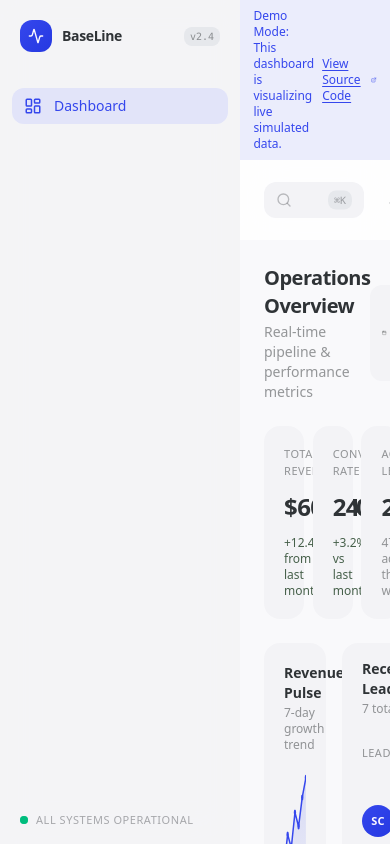
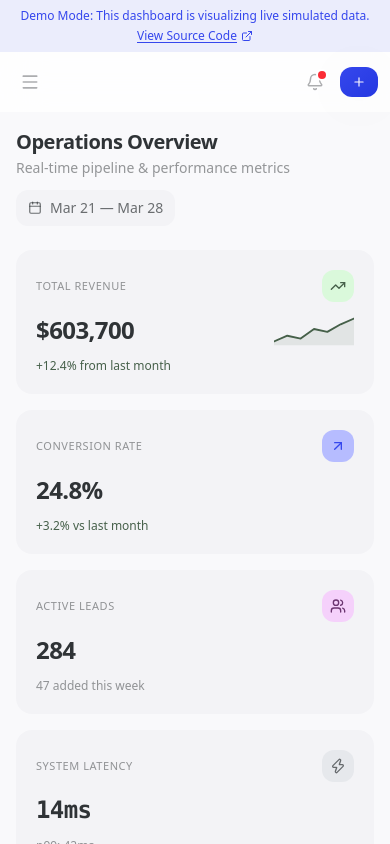
Before and after one commit to byronPantoja/mockup-dashboard, a Next.js app: page / in a window 390 px wide. Built offline with nearby package versions, Linux system fonts and the light colour scheme.

Commit message:
feat: add responsive breakpoints for mobile and tablet layouts
Sidebar collapses to a slide-out drawer with hamburger toggle on mobile.
Metric grids, content panels, and tables stack gracefully across sm/md/lg/xl
breakpoints. TopBar, filter bars, and modal forms adapt to narrow viewports.

```diff
--- a/app/page.tsx
+++ b/app/page.tsx
@@ -20,11 +20,11 @@ export default function PublicDashboard() {
         mode="public"
         onContactClick={() => setContactOpen(true)}
       >
-        <div className="flex">
+        <div className="flex flex-col xl:flex-row">
           {/* Primary content */}
-          <div className="flex-1 p-6 space-y-6">
+          <div className="flex-1 min-w-0 p-4 sm:p-6 space-y-6">
             {/* Page header */}
-            <div className="flex items-center justify-between">
+            <div className="flex flex-col sm:flex-row sm:items-center justify-between gap-3">
               <div>
                 <h1 className="text-xl font-semibold text-on-surface tracking-tight">
                   Operations Overview
@@ -33,7 +33,7 @@ export default function PublicDashboard() {
                   Real-time pipeline & performance metrics
                 </p>
               </div>
-              <button className="flex items-center gap-2 rounded-xl bg-surface-low px-3 py-2 text-sm text-on-surface/70 hover:bg-surface-high transition-colors">
+              <button className="flex items-center gap-2 rounded-xl bg-surface-low px-3 py-2 text-sm text-on-surface/70 hover:bg-surface-high transition-colors self-start sm:self-auto shrink-0">
                 <Calendar size={14} />
                 Mar 21 — Mar 28
               </button>
@@ -42,11 +42,11 @@ export default function PublicDashboard() {
             <MetricCards />
 
             {/* Revenue chart + Leads table */}
-            <div className="grid grid-cols-5 gap-4">
-              <div className="col-span-2">
+            <div className="grid grid-cols-1 lg:grid-cols-5 gap-4">
+              <div className="lg:col-span-2">
                 <RevenueChart />
               </div>
-              <div className="col-span-3">
+              <div className="lg:col-span-3">
                 <LeadsTable
                   onAction={(lead, action) =>
                     addToast(`${lead.name}: ${action}`)
--- a/components/dashboard/AdminMetricCards.tsx
+++ b/components/dashboard/AdminMetricCards.tsx
@@ -51,7 +51,7 @@ export default function AdminMetricCards({ leads }: AdminMetricCardsProps) {
   ];
 
   return (
-    <div className="grid grid-cols-4 gap-4">
+    <div className="grid grid-cols-1 sm:grid-cols-2 xl:grid-cols-4 gap-4">
       {metrics.map((m) => (
         <div
           key={m.label}
--- a/components/dashboard/DashboardShell.tsx
+++ b/components/dashboard/DashboardShell.tsx
@@ -1,6 +1,6 @@
 "use client";
 
-import { type ReactNode } from "react";
+import { useState, type ReactNode } from "react";
 import Sidebar from "./Sidebar";
 import TopBar from "./TopBar";
 import DemoBanner from "./DemoBanner";
@@ -18,16 +18,19 @@ export default function DashboardShell({
   onLogout,
   children,
 }: DashboardShellProps) {
+  const [sidebarOpen, setSidebarOpen] = useState(false);
+
   return (
     <div className="flex h-screen overflow-hidden bg-surface">
-      <Sidebar />
+      <Sidebar open={sidebarOpen} onClose={() => setSidebarOpen(false)} />
 
-      <div className="flex-1 flex flex-col overflow-hidden">
+      <div className="flex-1 flex flex-col overflow-hidden min-w-0">
         {mode === "public" && <DemoBanner />}
         <TopBar
           mode={mode}
           onContactClick={onContactClick}
           onLogout={onLogout}
+          onMenuClick={() => setSidebarOpen(true)}
         />
         <main className="flex-1 overflow-y-auto">{children}</main>
       </div>
--- a/components/dashboard/DemoBanner.tsx
+++ b/components/dashboard/DemoBanner.tsx
@@ -2,7 +2,7 @@ import { ExternalLink } from "lucide-react";
 
 export default function DemoBanner() {
   return (
-    <div className="shrink-0 flex items-center justify-center gap-2 bg-primary-container/20 px-4 py-2 text-xs font-medium text-primary">
+    <div className="shrink-0 flex flex-wrap items-center justify-center gap-x-2 gap-y-1 bg-primary-container/20 px-4 py-2 text-xs font-medium text-primary text-center">
       <span>Demo Mode: This dashboard is visualizing live simulated data.</span>
       <a
         href="https://github.com/byronpantoja/mockup-dashboard"
--- a/components/dashboard/MetricCards.tsx
+++ b/components/dashboard/MetricCards.tsx
@@ -67,7 +67,7 @@ const METRICS: Metric[] = [
 
 export default function MetricCards() {
   return (
-    <div className="grid grid-cols-4 gap-4">
+    <div className="grid grid-cols-1 sm:grid-cols-2 xl:grid-cols-4 gap-4">
       {METRICS.map((m) => (
         <div
           key={m.label}
--- a/components/dashboard/Sidebar.tsx
+++ b/components/dashboard/Sidebar.tsx
@@ -1,9 +1,30 @@
-import { Activity, LayoutDashboard } from "lucide-react";
+import { Activity, LayoutDashboard, X } from "lucide-react";
 
-export default function Sidebar() {
+interface SidebarProps {
+  open: boolean;
+  onClose: () => void;
+}
+
+export default function Sidebar({ open, onClose }: SidebarProps) {
   return (
-    <aside className="w-60 shrink-0 bg-surface-low/80 backdrop-blur-[20px] flex flex-col">
-      {/* Logo */}
+    <>
+      {/* Mobile backdrop */}
+      {open && (
+        <div
+          className="fixed inset-0 z-40 bg-on-surface/20 backdrop-blur-sm lg:hidden"
+          onClick={onClose}
+        />
+      )}
+
+      <aside
+        className={`
+          fixed inset-y-0 left-0 z-50 w-60 bg-surface-low/80 backdrop-blur-[20px] flex flex-col
+          transition-transform duration-200 ease-in-out
+          lg:static lg:translate-x-0 lg:z-auto
+          ${open ? "translate-x-0" : "-translate-x-full"}
+        `}
+      >
+        {/* Logo + mobile close */}
         <div className="flex items-center gap-2.5 px-5 py-5">
           <div className="size-8 rounded-xl bg-gradient-to-br from-primary to-primary-dim flex items-center justify-center">
             <Activity size={16} className="text-on-primary" />
@@ -11,9 +32,15 @@ export default function Sidebar() {
           <span className="text-sm font-semibold text-on-surface tracking-tight">
             BaseLine
           </span>
-        <span className="ml-auto rounded-lg bg-surface-high px-1.5 py-0.5 text-[10px] font-medium text-on-surface/50 font-mono">
+          <span className="ml-auto rounded-lg bg-surface-high px-1.5 py-0.5 text-[10px] font-medium text-on-surface/50 font-mono lg:block hidden">
             v2.4
           </span>
+          <button
+            onClick={onClose}
+            className="ml-auto rounded-xl p-1 text-on-surface/40 hover:text-on-surface hover:bg-surface-high transition-colors lg:hidden"
+          >
+            <X size={18} />
+          </button>
         </div>
 
         {/* Nav */}
@@ -35,5 +62,6 @@ export default function Sidebar() {
           </div>
         </div>
       </aside>
+    </>
   );
 }
--- a/components/dashboard/TasksSidebar.tsx
+++ b/components/dashboard/TasksSidebar.tsx
@@ -27,7 +27,7 @@ export default function TasksSidebar({
   );
 
   return (
-    <aside className="w-72 shrink-0 bg-surface-lowest p-5 space-y-4">
+    <aside className="w-full xl:w-72 shrink-0 bg-surface-lowest p-4 sm:p-5 space-y-4">
       <div className="flex items-center justify-between">
         <h2 className="text-sm font-semibold text-on-surface">Upcoming Tasks</h2>
         <span className="rounded-lg bg-primary-container/30 px-2 py-0.5 text-xs font-medium text-primary">
--- a/components/dashboard/TopBar.tsx
+++ b/components/dashboard/TopBar.tsx
@@ -1,30 +1,39 @@
 "use client";
 
-import { Search, Bell, ChevronDown, Plus, LogOut } from "lucide-react";
+import { Search, Bell, ChevronDown, Plus, LogOut, Menu } from "lucide-react";
 
 interface TopBarProps {
   mode: "public" | "admin";
   onContactClick?: () => void;
   onLogout?: () => void;
+  onMenuClick?: () => void;
 }
 
-export default function TopBar({ mode, onContactClick, onLogout }: TopBarProps) {
+export default function TopBar({ mode, onContactClick, onLogout, onMenuClick }: TopBarProps) {
   return (
-    <header className="shrink-0 flex items-center gap-4 bg-surface-lowest/80 backdrop-blur-[20px] px-6 py-3">
+    <header className="shrink-0 flex items-center gap-2 sm:gap-4 bg-surface-lowest/80 backdrop-blur-[20px] px-3 sm:px-6 py-3">
+      {/* Mobile menu button */}
+      <button
+        onClick={onMenuClick}
+        className="rounded-xl p-2 text-on-surface/40 hover:text-on-surface hover:bg-surface-low transition-colors lg:hidden"
+      >
+        <Menu size={20} />
+      </button>
+
       {/* Search */}
-      <div className="relative flex-1 max-w-md">
+      <div className="relative flex-1 max-w-md hidden sm:block">
         <Search size={16} className="absolute left-3 top-1/2 -translate-y-1/2 text-on-surface/30" />
         <input
           type="text"
           placeholder="Search leads, companies..."
           className="w-full rounded-xl bg-surface-low py-2 pl-9 pr-16 text-sm text-on-surface placeholder:text-on-surface/30 outline-none focus:bg-surface-lowest focus:shadow-ambient transition-all"
         />
-        <kbd className="absolute right-3 top-1/2 -translate-y-1/2 rounded-lg bg-surface-high px-1.5 py-0.5 text-[10px] font-mono text-on-surface/40">
+        <kbd className="absolute right-3 top-1/2 -translate-y-1/2 rounded-lg bg-surface-high px-1.5 py-0.5 text-[10px] font-mono text-on-surface/40 hidden md:inline">
           ⌘K
         </kbd>
       </div>
 
-      <div className="ml-auto flex items-center gap-3">
+      <div className="ml-auto flex items-center gap-2 sm:gap-3">
         {/* Notifications */}
         <button className="relative rounded-xl p-2 text-on-surface/40 hover:text-on-surface hover:bg-surface-low transition-colors">
           <Bell size={18} />
@@ -35,20 +44,20 @@ export default function TopBar({ mode, onContactClick, onLogout }: TopBarProps)
           /* Contact Me CTA */
           <button
             onClick={onContactClick}
-            className="flex items-center gap-2 rounded-xl bg-gradient-to-br from-primary to-primary-dim px-4 py-2 text-sm font-medium text-on-primary hover:opacity-90 transition-opacity shadow-ambient"
+            className="flex items-center gap-2 rounded-xl bg-gradient-to-br from-primary to-primary-dim px-3 sm:px-4 py-2 text-sm font-medium text-on-primary hover:opacity-90 transition-opacity shadow-ambient"
           >
             <Plus size={14} />
-            Contact Me
+            <span className="hidden sm:inline">Contact Me</span>
           </button>
         ) : (
           /* Admin: user + logout */
-          <div className="flex items-center gap-3">
+          <div className="flex items-center gap-2 sm:gap-3">
             <div className="flex items-center gap-2.5 rounded-xl bg-surface-low px-3 py-1.5">
               <div className="size-7 rounded-full bg-gradient-to-br from-primary to-primary-dim flex items-center justify-center text-[11px] font-semibold text-on-primary">
                 BP
               </div>
-              <span className="text-sm font-medium text-on-surface">Byron</span>
-              <ChevronDown size={14} className="text-on-surface/40" />
+              <span className="text-sm font-medium text-on-surface hidden sm:inline">Byron</span>
+              <ChevronDown size={14} className="text-on-surface/40 hidden sm:block" />
             </div>
             <button
               onClick={onLogout}
--- a/components/ui/ContactModal.tsx
+++ b/components/ui/ContactModal.tsx
@@ -103,7 +103,7 @@ export default function ContactModal({ open, onClose }: ContactModalProps) {
             </p>
 
             <form onSubmit={handleSubmit} className="space-y-4">
-              <div className="grid grid-cols-2 gap-4">
+              <div className="grid grid-cols-1 sm:grid-cols-2 gap-4">
                 <div>
                   <label className="block text-[0.6875rem] font-medium text-on-surface/50 uppercase tracking-[0.05em] mb-1.5">
                     Name *
@@ -129,7 +129,7 @@ export default function ContactModal({ open, onClose }: ContactModalProps) {
                 </div>
               </div>
 
-              <div className="grid grid-cols-2 gap-4">
+              <div className="grid grid-cols-1 sm:grid-cols-2 gap-4">
                 <div>
                   <label className="block text-[0.6875rem] font-medium text-on-surface/50 uppercase tracking-[0.05em] mb-1.5">
                     Company
```
Also changed, not shown: app/admin/AdminDashboard.tsx (+4 -4 lines), components/dashboard/AdminLeadsTable.tsx (+4 -4 lines), components/dashboard/LeadsTable.tsx (+4 -4 lines). Lines whose indentation alone changed are shown as unchanged.
